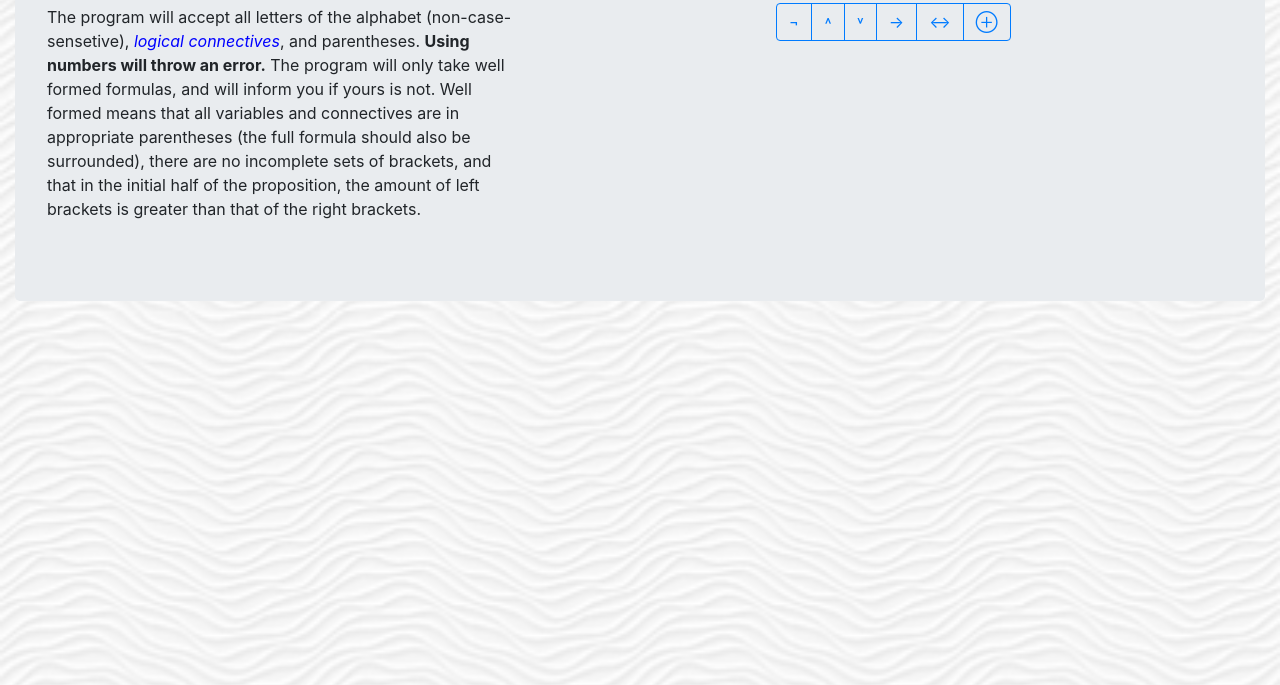
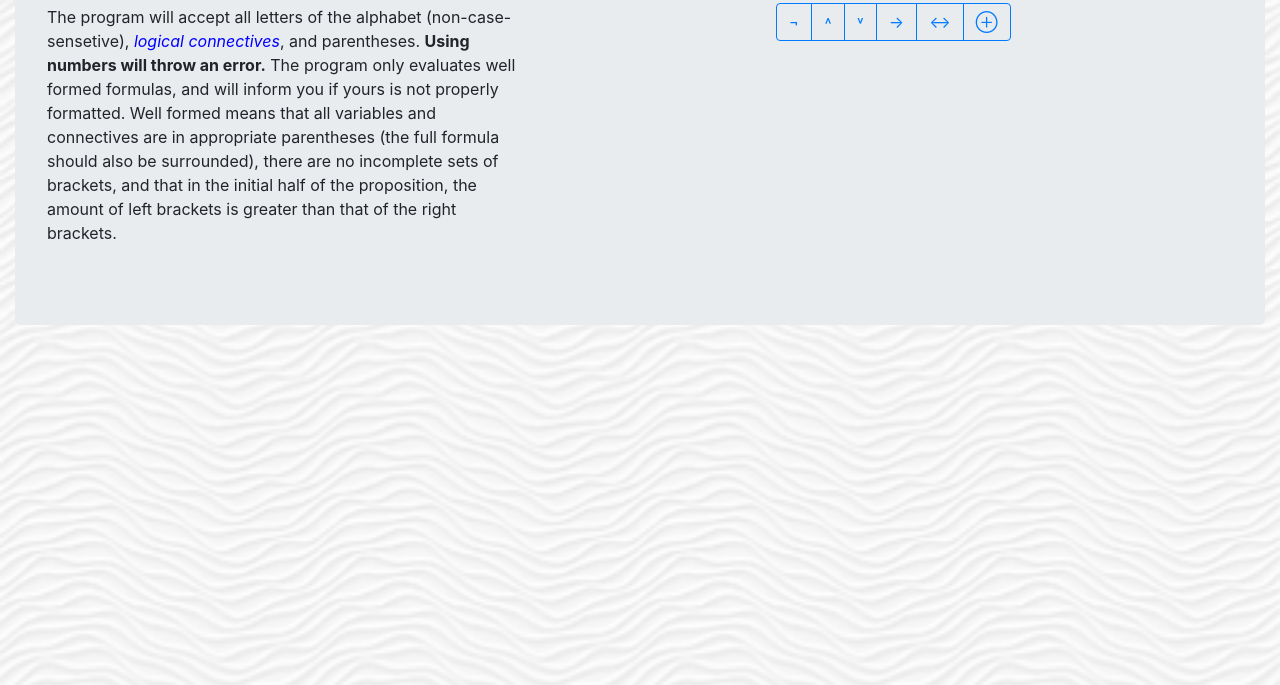
Before and after one commit to EzraKatzman/Truth-Table-Generator, a plain HTML site: page index.html in a window 1280 px wide. Shown: the part 115-800 px from the top of the page. Drawn offline with nearby package versions, Linux system fonts and the light colour scheme.

```diff
--- a/LogicGenerator.js
+++ b/LogicGenerator.js
@@ -272,7 +272,7 @@
 function tableBuilder(uniqueVars, testString, table) {
     var given = document.createElement("tr");
     given.className = "topRow";
-    given.style.backgroundColor = "lightBlue";
+    given.style.backgroundColor = "lightblue";
     for (var n = 0; n < uniqueVars.length; n ++) {
         var cell = document.createElement("th");
         cell.innerHTML = uniqueVars[n];
--- a/index.html
+++ b/index.html
@@ -16,8 +16,8 @@
         <div class = "row h-50">
             <div class = "col-5">
                 <h1>Truth Table Generator</h1>
-                <p>The program will accept all letters of the alphabet (non-case-sensetive), <span id = "wikiFake" class = "hover-reveal" data-tooltip="To insert the connective, either press the button or type in its name! It's name can be found by hovering over the button">
-                   logical connectives</span>, and parentheses. <strong>Using numbers will throw an error.</strong> The program will only take well formed formulas, and will inform you if yours is not. Well formed means that all variables and
+                <p>The program will accept all letters of the alphabet (non-case-sensetive), <span id = "wikiFake" class = "hover-reveal" data-tooltip="To insert the connective, either press the button or type in its name! The name can be found by hovering over the button">
+                   logical connectives</span>, and parentheses. <strong>Using numbers will throw an error.</strong> The program only evaluates well formed formulas, and will inform you if yours is not properly formatted. Well formed means that all variables and
                    connectives are in appropriate parentheses (the full formula should also be surrounded), there are no incomplete sets of brackets, and that in the initial half of the proposition, the amount of left brackets is greater than that of the right
                    brackets.</p>
             </div>
```
